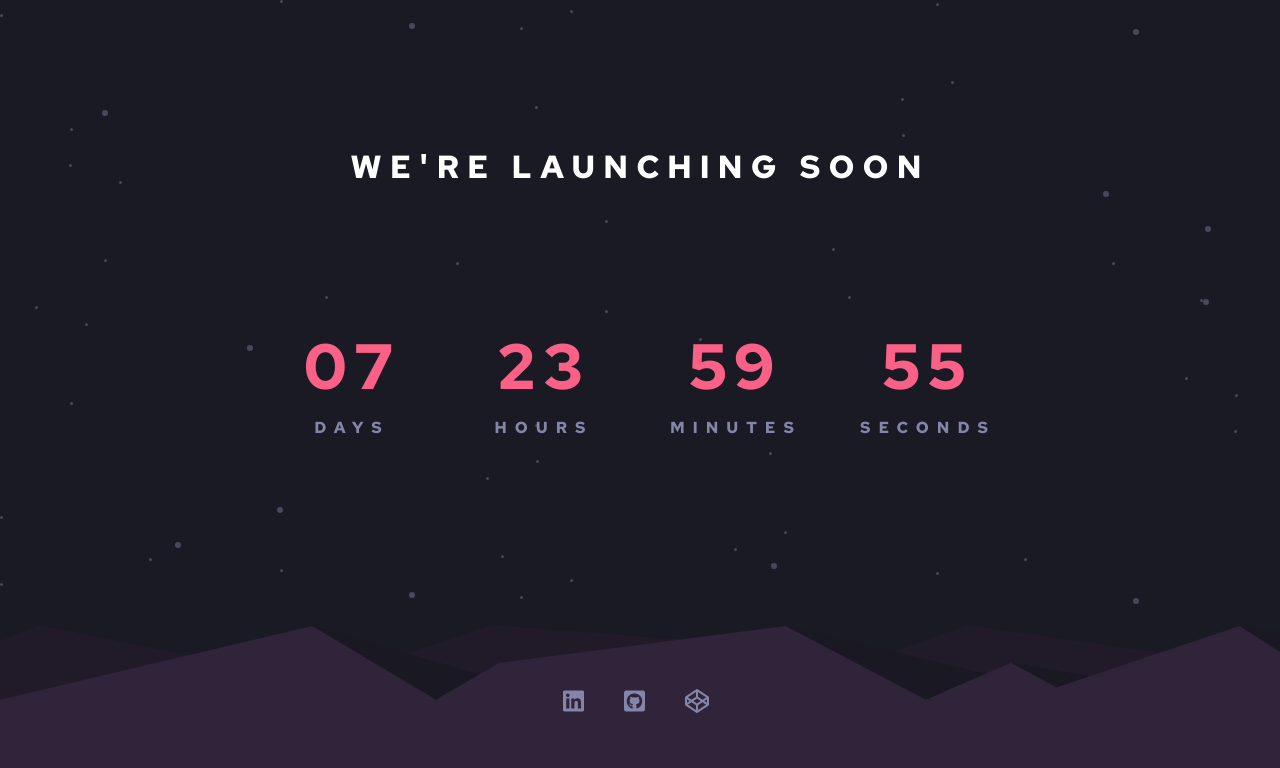
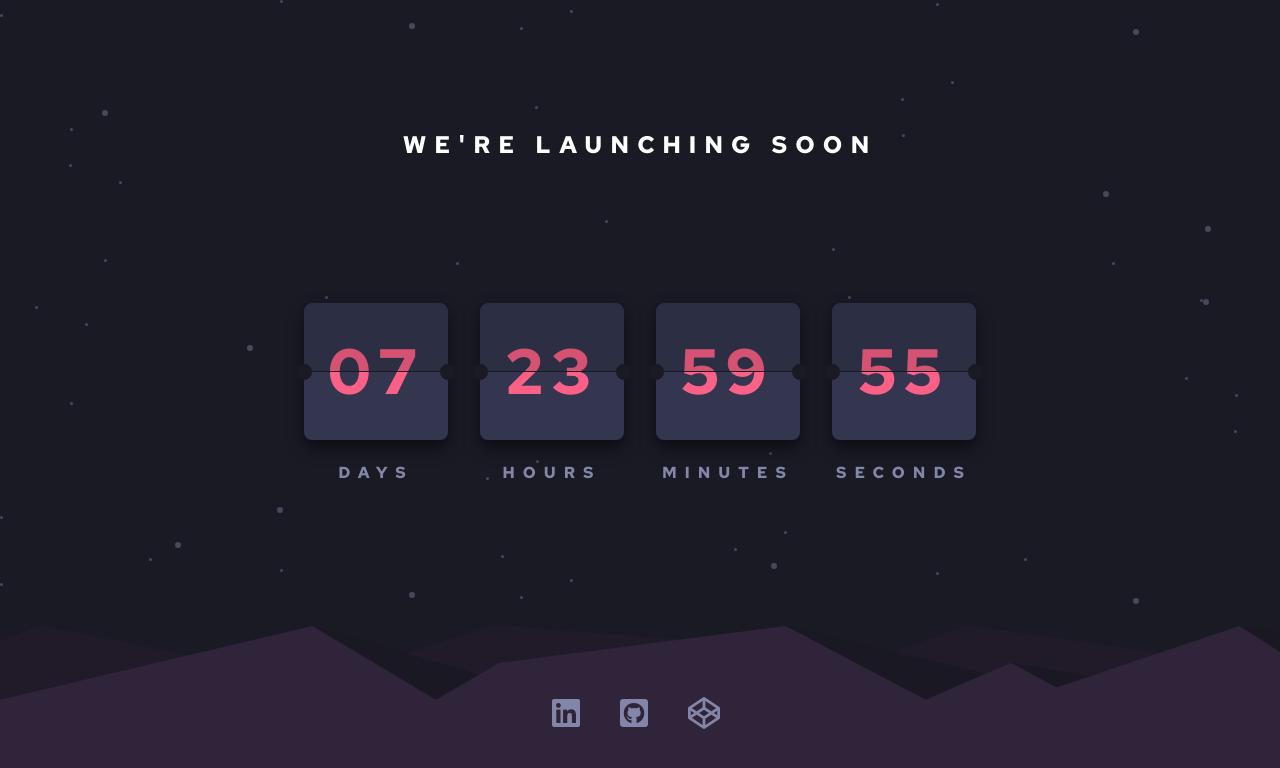
Before and after one commit to logic-fabric/launch-countdown-timer, a website: page index.html in a window 1280 px wide. Drawn offline with Linux system fonts and the light colour scheme.

Commit message:
style: improve counters design

```diff
--- a/css/scss/base/_tags.scss
+++ b/css/scss/base/_tags.scss
@@ -47,6 +47,7 @@ h1 {
   margin: 8rem 0;
 
   color: white;
+  font-size: 1.5rem;
   text-align: center;
 }
 
--- a/css/scss/components/_timer.scss
+++ b/css/scss/components/_timer.scss
@@ -10,13 +10,52 @@
   display: flex;
   flex-direction: column;
   gap: 1rem;
+  position: relative;
 
-  width: 10rem;
+  width: 9rem;
 
   text-align: center;
 }
 
 .counter {
+  margin: 0 0 0.5rem 0;
+  padding: 2rem 0;
+  border-radius: 0.5rem;
+  box-shadow: 0 0.5rem 1rem rgba(0, 0, 0, 0.5);
+
   color: $tonic-500;
   font-size: $jumbotron-size;
+
+  background: $neutral-700;
+
+  &__upper-shadow-and-divider {
+    position: absolute;
+
+    width: 100%;
+    height: 4.3125rem;
+    border-bottom: 1px solid $neutral-900;
+
+    background: rgba(0, 0, 0, 0.15);
+
+    &::before,
+    &::after {
+      display: inline-block;
+
+      width: 1rem;
+      height: 1rem;
+      border-radius: 50%;
+
+      background: $neutral-900;
+
+      content: "";
+    }
+
+    &::before {
+      transform: translate(-4rem, 3.8125rem);
+    }
+
+    &::after {
+      transform: translate(4rem, 3.8125rem);
+    }
+  }
 }
--- a/css/scss/layout/_footer.scss
+++ b/css/scss/layout/_footer.scss
@@ -9,6 +9,6 @@
 
   a {
     color: $primary-500;
-    font-size: 1.5rem;
+    font-size: 2rem;
   }
 }
--- a/index.html
+++ b/index.html
@@ -44,19 +44,23 @@
 
       <div class="countdown-timer">
         <p class="counter-container">
-          <span id="days-counter" class="counter">00</span>days
+          <span id="days-counter" class="counter">--</span>days
+          <span class="counter__upper-shadow-and-divider"></span>
         </p>
 
         <p class="counter-container">
-          <span id="hours-counter" class="counter">00</span>hours
+          <span id="hours-counter" class="counter">--</span>hours
+          <span class="counter__upper-shadow-and-divider"></span>
         </p>
 
         <p class="counter-container">
-          <span id="minutes-counter" class="counter">00</span>minutes
+          <span id="minutes-counter" class="counter">--</span>minutes
+          <span class="counter__upper-shadow-and-divider"></span>
         </p>
 
         <p class="counter-container">
-          <span id="seconds-counter" class="counter">00</span>seconds
+          <span id="seconds-counter" class="counter">--</span>seconds
+          <span class="counter__upper-shadow-and-divider"></span>
         </p>
       </div>
     </main>
```
Also changed, not shown: css/main.css, css/prefixed/main.css.
